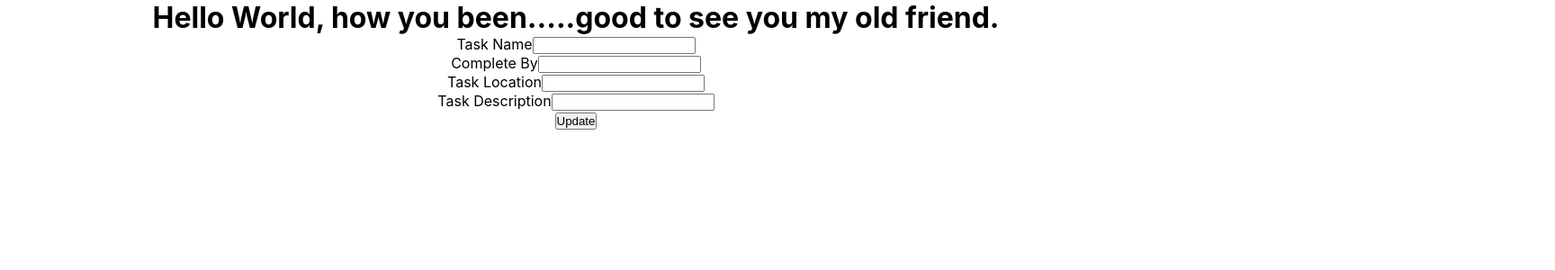
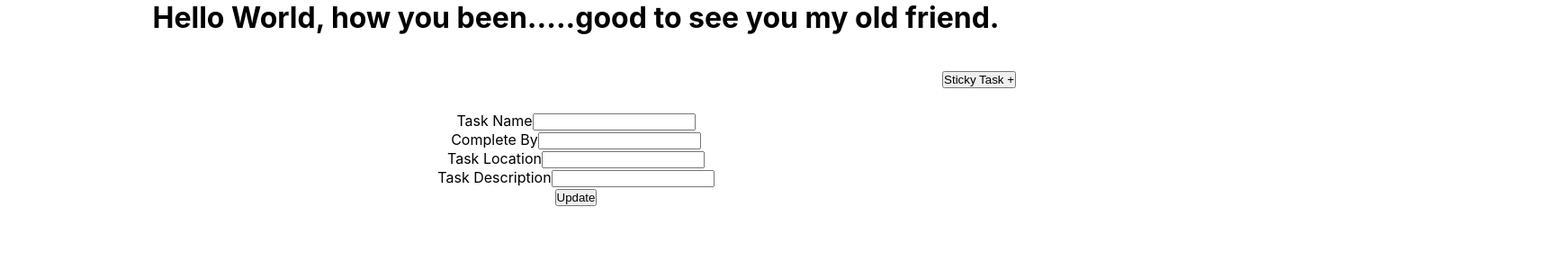
Before and after one commit to E-Shelton98/StickyTask-Frontend, a React (Create React App) app: page /edit in a window 1280 px wide. Shown: the top 300 px of the page at 90% size, 1728 px wide, since content can reach past the window. Built offline with nearby package versions, Linux system fonts and the light colour scheme; no server answers.

Commit message:
after much trial and error, this is what i got

```diff
--- a/src/components/StickyForm/StickyForm.js
+++ b/src/components/StickyForm/StickyForm.js
@@ -8,6 +8,7 @@ const StickyForm = (props) => {
 
   //handleSubmit function to list data to App
   const handleSubmit = (event) => {
+    // event.preventDefault()
     console.log("this is formData: ", formData);
     props.handleSubmit(formData);
     props.history.push("/");
--- a/src/components/Whiteboard/Whiteboard.css
+++ b/src/components/Whiteboard/Whiteboard.css
@@ -0,0 +1,27 @@
+div.Whiteboard-Div {
+    padding-top: 3%;
+}
+
+.outsideClick {
+    height: 100vh;
+    left: 0;
+    position: fixed;
+    top: 0;
+    width: 100vw;
+    z-index: 0;
+    background-color: rgb(255,255,255, 0.7);
+
+}
+
+.createForm {
+    z-index: 10;
+    position: relative;
+    /* display: block; */
+    left: 35%;
+    padding-bottom: 2%;
+    /* background-color: red; */
+}
+
+.createForm form{
+    position:inherit;
+}
--- a/src/components/Whiteboard/Whiteboard.js
+++ b/src/components/Whiteboard/Whiteboard.js
@@ -134,11 +134,13 @@ const Whiteboard = (props) => {
 	};
 
 	const [dropDown, setDropDown] = useState(false)
+	console.log('drop down',dropDown)
 
 
 	return (
-		<div className='Whiteboard-Div'>
-			{dropDown ? (<button className='add-sticky' onClick={setDropDown(!dropDown)}>Sticky Task +</button>) : 	(	<Route
+		<div className='Whiteboard-Div' >
+			<div className='createForm'>
+				{dropDown===false ? (<button className='add-sticky' onClick={() => {setDropDown(true)}}>Sticky Task +</button>	) : (	<Route
 				exact
 				path='/'
 				render={(rp) => (
@@ -146,10 +148,19 @@ const Whiteboard = (props) => {
 						{...rp}
 						label='create'
 						sticky={emptySticky}
+						setDropDown={setDropDown}
 						handleSubmit={handleCreate}
 					/>
 				)}
 			/>)}
+			</div>
+
+
+
+			{dropDown===true ? (<div className='outsideClick' onClick={() => {setDropDown(false)}}></div>) : null}
+
+
+
 
 
 			<Route
```
